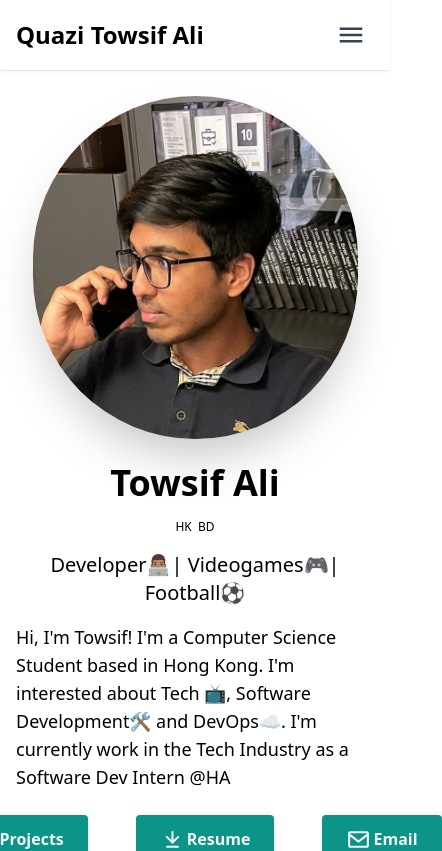
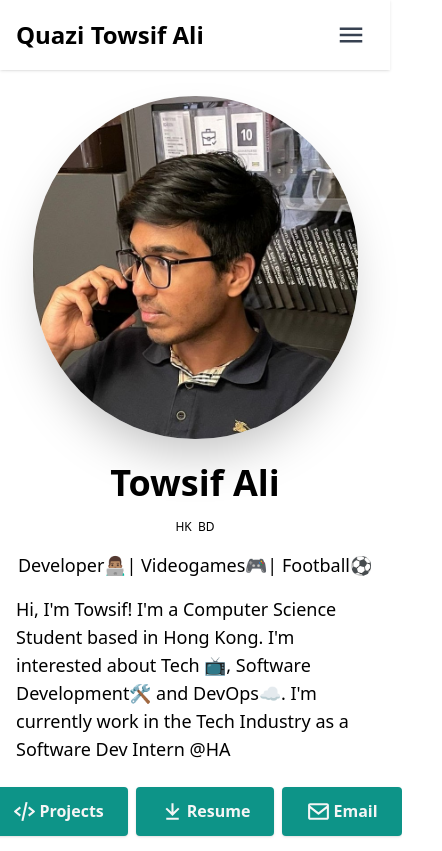
Before and after one commit to towsifali/Portfolio, a Next.js app: page / in a window 390 px wide. Shown: the top 851 px of the page, 442 px wide, since content can reach past the window. Built offline with nearby package versions, Linux system fonts and the light colour scheme.

Commit message:
HeroSection Button Sizing

```diff
--- a/components/HeroSection.tsx
+++ b/components/HeroSection.tsx
@@ -30,7 +30,7 @@ export default function HeroSection () {
             <div className="md:mt-2 text-center">
                 <h1 className="text-4xl font-bold mt-6 md:mt-0 md:text-7xl">Towsif Ali</h1>
                 <p className='text-xs my-4 md:text-xl whitespace-pre'>HK  BD</p>
-                <p className='text-xl md:text-2xl'>Developer👨🏽‍💻| Videogames🎮| Football⚽</p>
+                <p className='text-lg md:text-2xl'>Developer👨🏽‍💻| Videogames🎮| Football⚽</p>
             </div>
         </div>
         <div>
@@ -40,10 +40,10 @@ export default function HeroSection () {
               Industry as a Software Dev Intern @HA
             </p>
         </div>
-        <div className='text-center flex flex-row justify-center space-x-12 md:space-x-40 pb-20'>
+        <div className='text-center flex flex-row justify-center space-x-2 md:space-x-40 pb-20'>
             <Link
                     to="projects"
-                    className="flex flex-row button text-neutral-100 font-semibold px-6 py-3 bg-teal-600 rounded shadow hover:bg-teal-700"
+                    className="flex flex-row ms:w-1/3 button text-neutral-100 font-semibold px-6 py-3 bg-teal-600 rounded shadow hover:bg-teal-700"
                     activeClass="active"
                     spy={true}
                     smooth={true}
@@ -53,13 +53,13 @@ export default function HeroSection () {
                     <BiCodeAlt size={25} className="mr-0.5"/>
                     Projects
             </Link>
-            <button className="text-neutral-100 font-semibold px-6 py-3 bg-teal-600 rounded shadow hover:bg-teal-700" onClick={DownloadResume}>
+            <button className="text-neutral-100 ms:w-1/3 font-semibold px-6 py-3 bg-teal-600 rounded shadow hover:bg-teal-700" onClick={DownloadResume}>
               <p className='flex flex-row'>
                 <BiArrowToBottom size={25} className="mr-0.5"/>
                 Resume
               </p>
             </button >
-            <button className="button text-neutral-100 font-semibold px-6 py-3 bg-teal-600 rounded shadow hover:bg-teal-700" onClick={MailToMe}>
+            <button className="button text-neutral-100 ms:w-1/3 font-semibold px-6 py-3 bg-teal-600 rounded shadow hover:bg-teal-700" onClick={MailToMe}>
               <p className='flex flex-row'>
               <BiEnvelope size={25} className="mr-0.5"/>
                 Email
```
